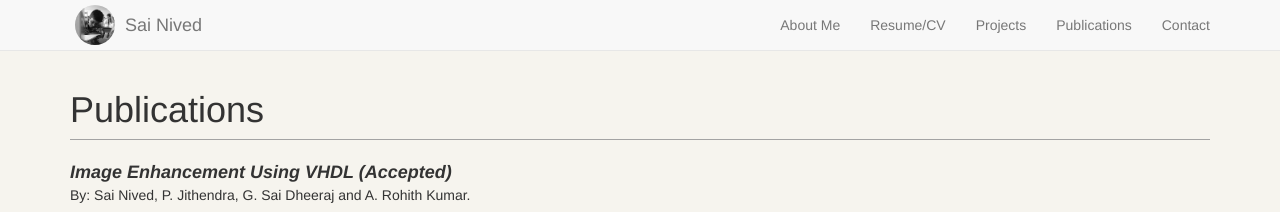
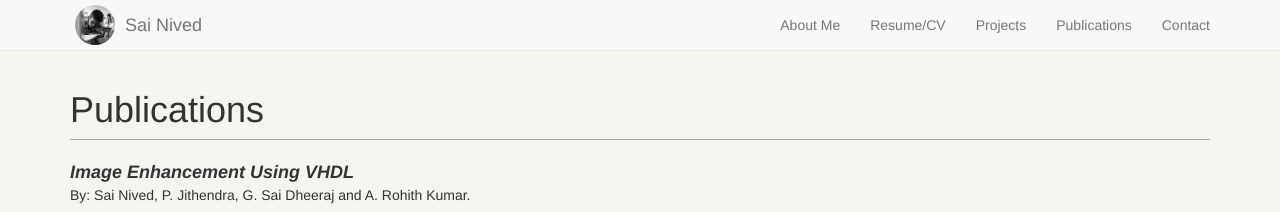
Before and after one commit to Nived151/Personal-Website, a plain HTML site: page publications.html in a window 1280 px wide. Shown: the top 212 px of the page. Drawn offline with Linux system fonts and the light colour scheme; files that its build step writes are made by us from their sources.

Commit message:
Update publications.html

```diff
--- a/publications.html
+++ b/publications.html
@@ -106,7 +106,7 @@
         <!-- Publication section -->
         <div class="row">
             <div class="col-lg-12">
-                <span class="pub-title"> Image Enhancement Using VHDL (Accepted)</span>
+                <span class="pub-title"> Image Enhancement Using VHDL</span>
                 <p>By: Sai Nived, P. Jithendra, G. Sai Dheeraj and A. Rohith Kumar.</p>
                 <p>The paper basically deals with image enhancement techniques.
                     The enhancement operations are done using VHDL. The main theme is to enhance
```
